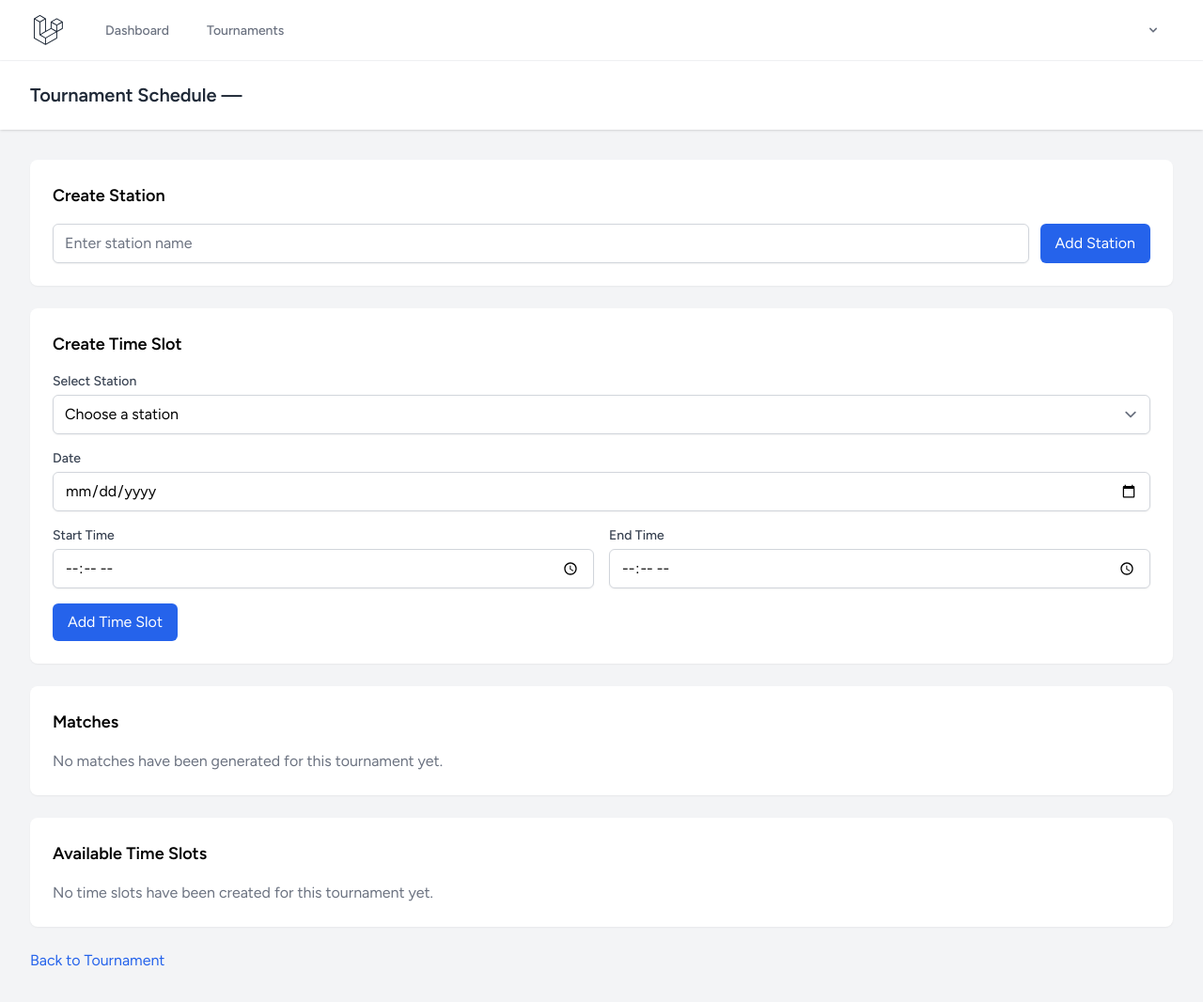
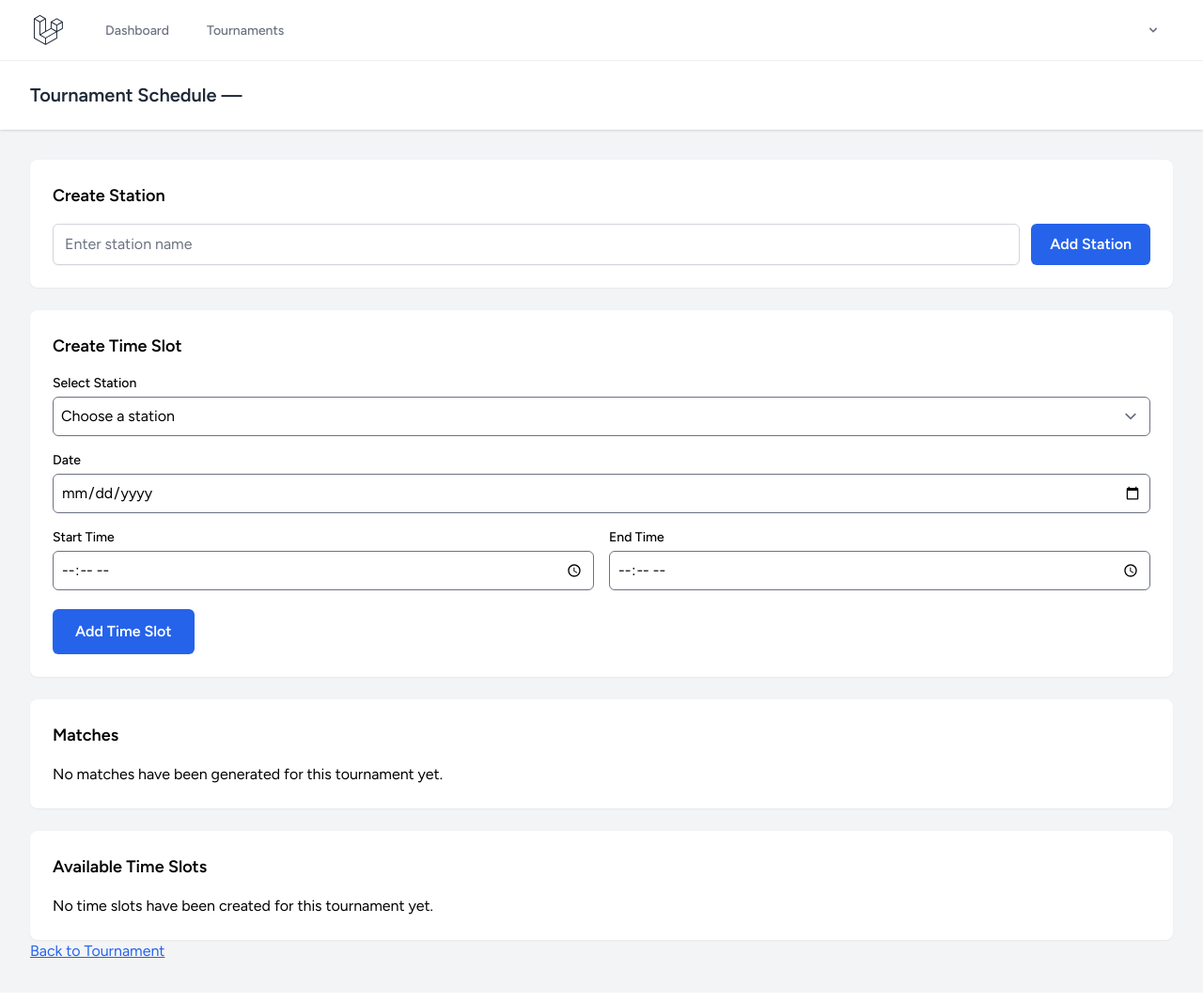
Before and after one commit to imanmeherinnisaaa/CSE470_Group9, a Laravel app: template resources/views/schedule/index.blade.php in a window 1280 px wide. Shown: the whole page at 94% size. After the commit the page ends 1019 px from the top, so only its background shows below. Run offline with Laravel 12, Linux system fonts and the light colour scheme; the template is opened without the code that fills it, so the values that code supplies are empty; style sheets or scripts are compiled from the project's sources.

Commit message:
Fix add time slot button visibility

```diff
--- a/resources/views/schedule/index.blade.php
+++ b/resources/views/schedule/index.blade.php
@@ -1,3 +1,4 @@
+
 <x-app-layout>
     <x-slot name="header">
         <h2 class="font-semibold text-xl text-gray-800 leading-tight">
@@ -8,16 +9,14 @@
     <div class="py-8">
         <div class="max-w-7xl mx-auto sm:px-6 lg:px-8 space-y-6">
 
-            {{-- Success Message --}}
             @if (session('success'))
-                <div class="bg-green-100 border border-green-400 text-green-700 px-4 py-3 rounded">
+                <div style="background:#dcfce7;color:#166534;padding:12px;border-radius:6px;">
                     {{ session('success') }}
                 </div>
             @endif
 
-            {{-- Validation Errors --}}
             @if ($errors->any())
-                <div class="bg-red-100 border border-red-400 text-red-700 px-4 py-3 rounded">
+                <div style="background:#fee2e2;color:#991b1b;padding:12px;border-radius:6px;">
                     @foreach ($errors->all() as $error)
                         <p>{{ $error }}</p>
                     @endforeach
@@ -40,7 +39,7 @@
                            required>
 
                     <button type="submit"
-                            class="bg-blue-600 hover:bg-blue-700 text-white px-4 py-2 rounded-md">
+                            style="background:#2563eb;color:white;padding:10px 20px;border-radius:6px;font-weight:bold;">
                         Add Station
                     </button>
                 </form>
@@ -56,15 +55,14 @@
                     @csrf
 
                     <div>
-                        <label class="block text-sm font-medium text-gray-700 mb-1">
+                        <label class="block text-sm font-medium mb-1">
                             Select Station
                         </label>
 
                         <select name="station_id"
-                                class="border-gray-300 rounded-md shadow-sm w-full"
+                                class="border rounded-md w-full p-2"
                                 required>
                             <option value="">Choose a station</option>
-
                             @foreach ($stations as $station)
                                 <option value="{{ $station->id }}">
                                     {{ $station->name }}
@@ -74,45 +72,47 @@
                     </div>
 
                     <div>
-                        <label class="block text-sm font-medium text-gray-700 mb-1">
+                        <label class="block text-sm font-medium mb-1">
                             Date
                         </label>
 
                         <input type="date"
                                name="slot_date"
                                min="{{ now()->toDateString() }}"
-                               class="border-gray-300 rounded-md shadow-sm w-full"
+                               class="border rounded-md w-full p-2"
                                required>
                     </div>
 
                     <div class="grid grid-cols-1 sm:grid-cols-2 gap-4">
                         <div>
-                            <label class="block text-sm font-medium text-gray-700 mb-1">
+                            <label class="block text-sm font-medium mb-1">
                                 Start Time
                             </label>
 
                             <input type="time"
                                    name="start_time"
-                                   class="border-gray-300 rounded-md shadow-sm w-full"
+                                   class="border rounded-md w-full p-2"
                                    required>
                         </div>
 
                         <div>
-                            <label class="block text-sm font-medium text-gray-700 mb-1">
+                            <label class="block text-sm font-medium mb-1">
                                 End Time
                             </label>
 
                             <input type="time"
                                    name="end_time"
-                                   class="border-gray-300 rounded-md shadow-sm w-full"
+                                   class="border rounded-md w-full p-2"
                                    required>
                         </div>
                     </div>
 
+                    <div style="display:block;margin-top:20px;">
                         <button type="submit"
-                            class="bg-blue-600 hover:bg-blue-700 text-white px-4 py-2 rounded-md">
+                                style="background-color:#2563eb;color:#ffffff;padding:12px 24px;border-radius:6px;font-weight:bold;display:inline-block;visibility:visible;opacity:1;cursor:pointer;border:none;">
                             Add Time Slot
                         </button>
+                    </div>
                 </form>
             </div>
 
@@ -123,9 +123,6 @@
                 @forelse ($matches as $match)
                     <div class="border rounded-lg p-4 mb-4">
 
-                        <div class="flex flex-col md:flex-row md:justify-between md:items-center gap-3">
-
-                            <div>
                         <p class="font-semibold">
                             Round {{ $match->round?->number ?? '—' }}
                             — Match {{ $match->match_number }}
@@ -150,11 +147,10 @@
                                 Not scheduled yet
                             </p>
                         @endif
-                            </div>
 
                         <form method="POST"
                               action="{{ route('schedule.assign', $tournament) }}"
-                                  class="flex flex-col sm:flex-row gap-2">
+                              class="flex flex-col sm:flex-row gap-2 mt-3">
                             @csrf
 
                             <input type="hidden"
@@ -162,7 +158,7 @@
                                    value="{{ $match->id }}">
 
                             <select name="time_slot_id"
-                                        class="border-gray-300 rounded-md shadow-sm"
+                                    class="border rounded-md p-2"
                                     required>
                                 <option value="">Choose a time slot</option>
 
@@ -177,18 +173,13 @@
                             </select>
 
                             <button type="submit"
-                                        class="bg-blue-600 hover:bg-blue-700 text-white px-4 py-2 rounded-md">
+                                    style="background:#2563eb;color:white;padding:10px 20px;border-radius:6px;font-weight:bold;">
                                 Assign
                             </button>
                         </form>
-
                     </div>
-                    </div>
-
                 @empty
-                    <p class="text-gray-500">
-                        No matches have been generated for this tournament yet.
-                    </p>
+                    <p>No matches have been generated for this tournament yet.</p>
                 @endforelse
             </div>
 
@@ -210,15 +201,12 @@
                         </p>
                     </div>
                 @empty
-                    <p class="text-gray-500">
-                        No time slots have been created for this tournament yet.
-                    </p>
+                    <p>No time slots have been created for this tournament yet.</p>
                 @endforelse
             </div>
 
-            {{-- Back Button --}}
             <a href="{{ route('tournaments.show', $tournament) }}"
-               class="inline-block text-blue-600 hover:underline">
+               style="color:#2563eb;text-decoration:underline;">
                 Back to Tournament
             </a>
 
```
Lines whose indentation alone changed are shown as unchanged.
